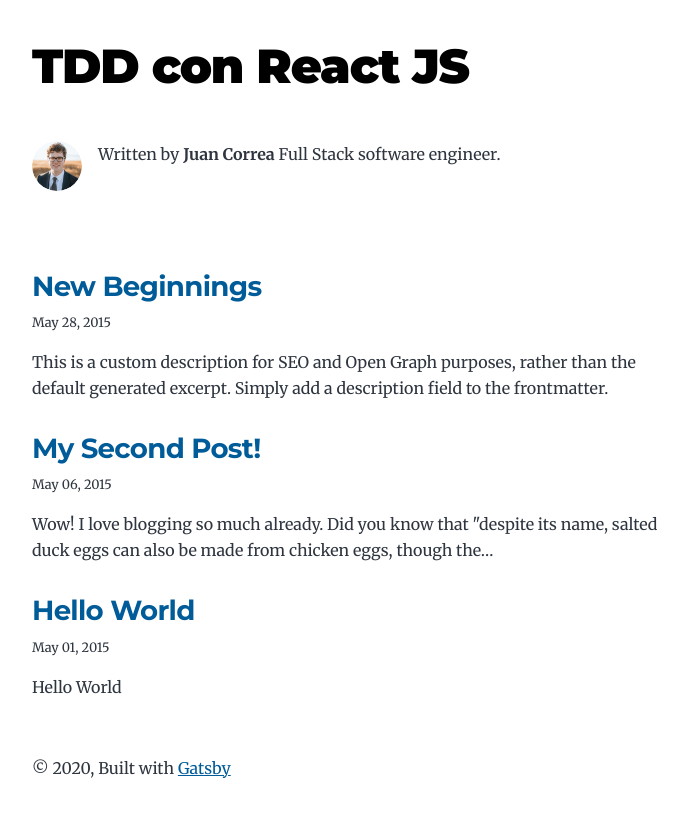
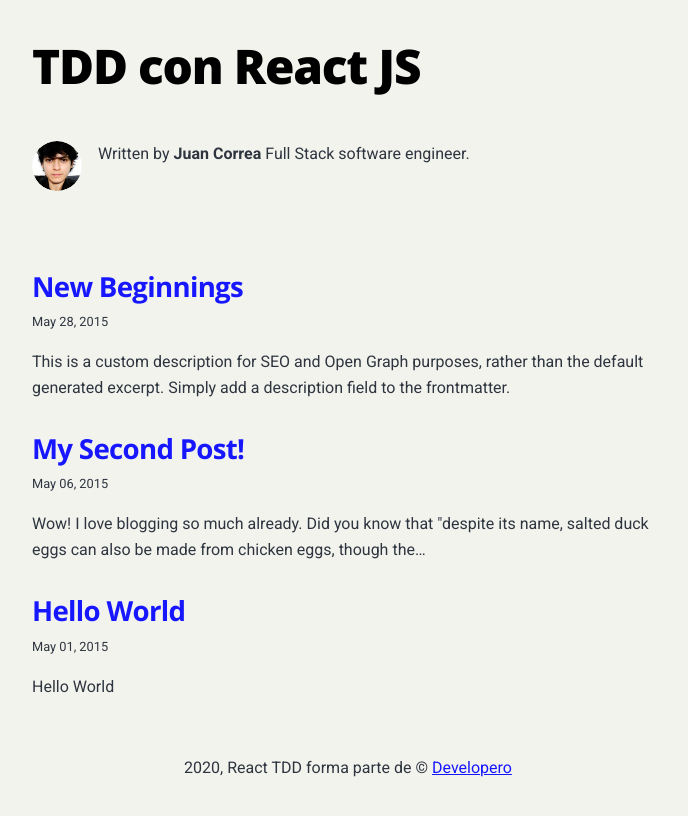
Before and after one commit to Developero-oficial/tdd-react-js-website, a Gatsby site: page / in a window 1280 px wide. Shown: the whole page, without its empty margins (292-980 px from the left). Built offline with nearby package versions, Linux system fonts and the light colour scheme; Gatsby itself is replaced by a stand-in of ours.

Commit message:
updated look and feel styles

```diff
--- a/gatsby-browser.js
+++ b/gatsby-browser.js
@@ -1,6 +1,6 @@
 // custom typefaces
-import "typeface-montserrat"
-import "typeface-merriweather"
+import "typeface-roboto"
+import "typeface-open-sans"
 // normalize CSS across browsers
 import "./src/normalize.css"
 // custom CSS styles
--- a/package.json
+++ b/package.json
@@ -28,8 +28,8 @@
     "react": "^16.12.0",
     "react-dom": "^16.12.0",
     "react-helmet": "^5.2.1",
-    "typeface-merriweather": "0.0.72",
-    "typeface-montserrat": "0.0.75"
+    "typeface-open-sans": "1.1.13",
+    "typeface-roboto": "1.1.13"
   },
   "devDependencies": {
     "prettier": "2.1.2"
--- a/src/components/bio.js
+++ b/src/components/bio.js
@@ -12,7 +12,7 @@ import Image from "gatsby-image"
 const Bio = () => {
   const data = useStaticQuery(graphql`
     query BioQuery {
-      avatar: file(absolutePath: { regex: "/profile-pic.jpg/" }) {
+      avatar: file(absolutePath: { regex: "/me.jpeg/" }) {
         childImageSharp {
           fixed(width: 50, height: 50, quality: 95) {
             ...GatsbyImageSharpFixed
--- a/src/components/layout.js
+++ b/src/components/layout.js
@@ -25,9 +25,10 @@ const Layout = ({ location, title, children }) => {
       <header className="global-header">{header}</header>
       <main>{children}</main>
       <footer>
-        © {new Date().getFullYear()}, Built with
-        {` `}
-        <a href="https://www.gatsbyjs.com">Gatsby</a>
+        {new Date().getFullYear()}, React TDD forma parte de © {` `}
+        <a href="https://developero.io" target="_blank" rel="noreferrer">
+          Developero
+        </a>
       </footer>
     </div>
   )
--- a/src/style.css
+++ b/src/style.css
@@ -27,11 +27,11 @@
   --spacing-20: 5rem;
   --spacing-24: 6rem;
   --spacing-32: 8rem;
-  --fontFamily-sans: Montserrat, system-ui, -apple-system, BlinkMacSystemFont,
-    "Segoe UI", Roboto, "Helvetica Neue", Arial, "Noto Sans", sans-serif,
+  --fontFamily-sans: "Open Sans", system-ui, -apple-system, BlinkMacSystemFont,
+    "Segoe UI", "Helvetica Neue", Arial, "Noto Sans", sans-serif,
     "Apple Color Emoji", "Segoe UI Emoji", "Segoe UI Symbol", "Noto Color Emoji";
-  --fontFamily-serif: "Merriweather", "Georgia", Cambria, "Times New Roman",
-    Times, serif;
+  --fontFamily-serif: Roboto, "Georgia", Cambria, "Times New Roman", Times,
+    serif;
   --font-body: var(--fontFamily-serif);
   --font-heading: var(--fontFamily-sans);
   --fontWeight-normal: 400;
@@ -54,12 +54,13 @@
   --fontSize-5: 2.074rem;
   --fontSize-6: 2.488rem;
   --fontSize-7: 2.986rem;
-  --color-primary: #005b99;
+  --color-primary: #1717ff;
   --color-text: #2e353f;
   --color-text-light: #4f5969;
   --color-heading: #1a202c;
   --color-heading-black: black;
   --color-accent: #d1dce5;
+  --background-color: #f3f3ee;
 }
 
 /* HTML elements */
@@ -81,10 +82,12 @@ body {
   font-family: var(--font-body);
   font-size: var(--fontSize-1);
   color: var(--color-text);
+  background-color: var(--background-color);
 }
 
 footer {
   padding: var(--spacing-6) var(--spacing-0);
+  text-align: center;
 }
 
 hr {
```
Also changed, not shown: content/assets/me.jpeg (added), content/assets/profile-pic.jpg (deleted), 1 other file.
